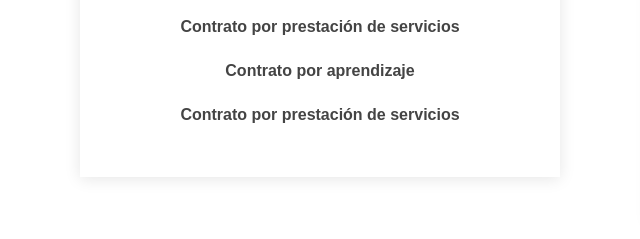
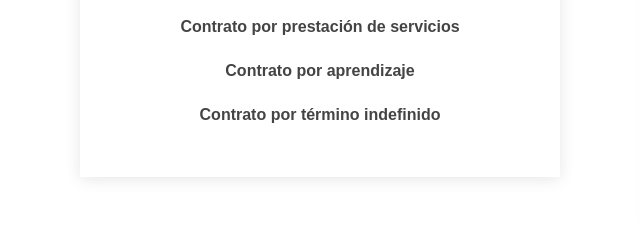
Before and after one commit to Aldaceca/Creative-Media-, a plain HTML site: page moderna-master/team.html in a window 1280 px wide. Shown: the part 2179-2418 px from the top of the page, 35-675 px from the left. Drawn offline with nearby package versions, Linux system fonts and the light colour scheme.

Commit message:
change 1

```diff
--- a/moderna-master/team.html
+++ b/moderna-master/team.html
@@ -153,7 +153,7 @@
                 <h5 class="card-title"><a href="#">Tipos de contrato</a></h5>
                 <p class="card-title">Contrato por prestación de servicios</p>
                 <p class="card-title">Contrato por aprendizaje  </p>
-                <p class="card-title">Contrato por prestación de servicios</p>
+                <p class="card-title">Contrato por término indefinido</p>
 
               </div>
             </div>
```
